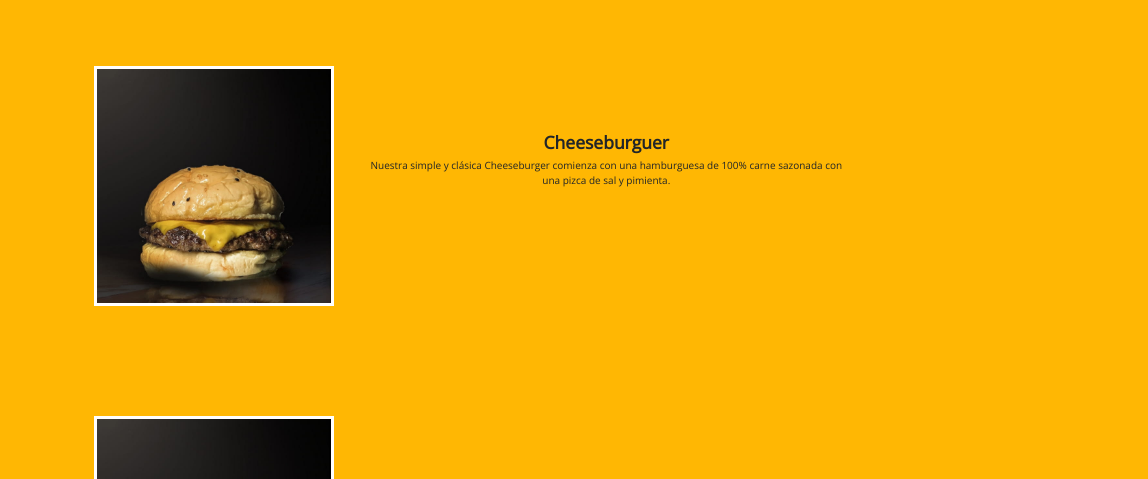
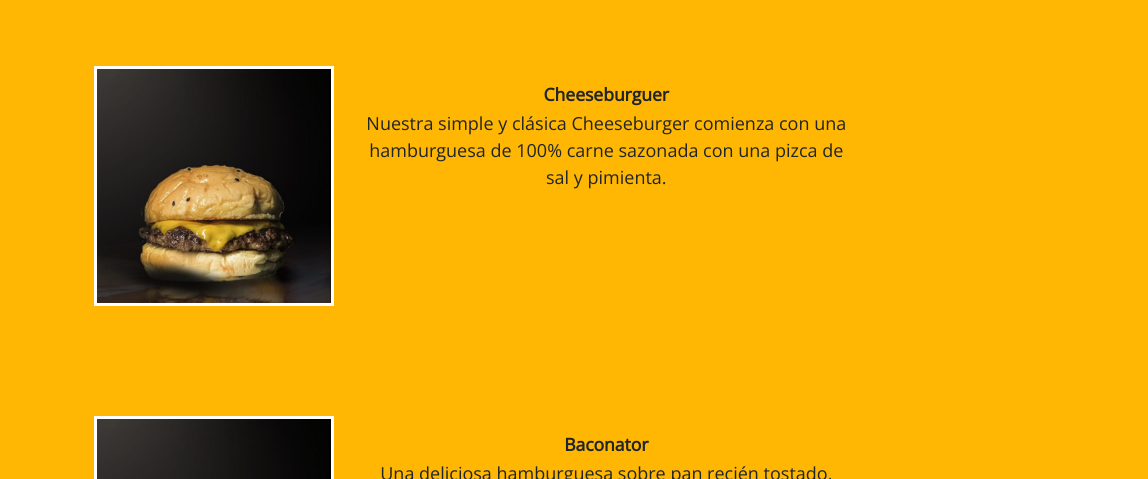
Before and after one commit to Correeee/burguesas, a website: page paginas/productos.html in a window 1280 px wide. Shown: the part 259-738 px from the top of the page, 0-1148 px from the left. Drawn offline with nearby package versions, Linux system fonts and the light colour scheme.

Commit message:
Agregué la descripcion__producto porque se había borrado

```diff
--- a/css/estilos.css
+++ b/css/estilos.css
@@ -262,6 +262,10 @@ p{
     text-align: center;
     margin-top: 2rem;
     margin-bottom: 2.5rem;
+}
+
+.descripcion_producto{
+    font-size: large;
 }
 
 /* GALERIA */
--- a/scss/main.scss
+++ b/scss/main.scss
@@ -262,6 +262,9 @@ footer{
             margin-top: 2rem;
             margin-bottom: 2.5rem;
         }
+        .descripcion_producto{
+            font-size: large;
+        }
     }
 }
 
```
Also changed, not shown: css/main.css.
